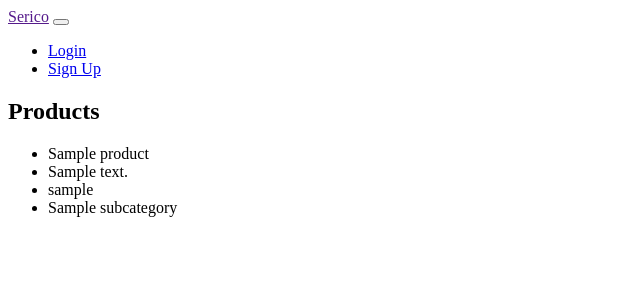
After one commit to MMahdiNasiri/AuctionBiddingProject, a Django app: page /products/ in a window 1280 px wide. The commit adds this page. Shown: the top 300 px of the page, without its empty margins (0-640 px from the left). Run offline with Django 4.2, Linux system fonts and the light colour scheme; tables that the repository leaves empty hold one stand-in row (values such as "Sample post").

Commit message:
feat: Add Products List Page
- Add product list page
- Define media rule

```diff
--- a/AuctionBidding/settings.py
+++ b/AuctionBidding/settings.py
@@ -9,7 +9,7 @@ https://docs.djangoproject.com/en/4.2/topics/settings/
 For the full list of settings and their values, see
 https://docs.djangoproject.com/en/4.2/ref/settings/
 """
-
+import os
 from pathlib import Path
 
 # Build paths inside the project like this: BASE_DIR / 'subdir'.
@@ -123,4 +123,7 @@ STATIC_URL = 'static/'
 # Default primary key field type
 # https://docs.djangoproject.com/en/4.2/ref/settings/#default-auto-field
 
+MEDIA_ROOT = os.path.join(BASE_DIR, 'media')
+MEDIA_URL = '/media/'
+
 DEFAULT_AUTO_FIELD = 'django.db.models.BigAutoField'
--- a/AuctionBidding/urls.py
+++ b/AuctionBidding/urls.py
@@ -20,4 +20,5 @@ from django.urls import path, include
 urlpatterns = [
     path('admin/', admin.site.urls),
     path('users/', include('users.urls')),
+    path('', include('products.urls')),
 ]
--- a/products/models.py
+++ b/products/models.py
@@ -33,7 +33,7 @@ class Products(models.Model):
     seller = models.ForeignKey(User, on_delete=models.DO_NOTHING, null=False, blank=False)
     sub_category = models.ForeignKey(SubCategory, on_delete=models.DO_NOTHING, null=False, blank=False)
     created_at = models.DateTimeField(auto_now_add=True)
-    deleted_at = models.DateTimeField(null=True)
+    deleted_at = models.DateTimeField(null=True, blank=True)
     deleted = models.IntegerField(default=0)
 
     def __str__(self):
--- /dev/null
+++ b/products/urls.py
@@ -0,0 +1,7 @@
+from django.urls import path
+
+from .views import ProductsListView
+
+urlpatterns = [
+    path('products/', ProductsListView.as_view()),
+]
--- a/products/views.py
+++ b/products/views.py
@@ -1,3 +1,8 @@
 from django.shortcuts import render
+from django.views.generic import ListView
+from .models import Products
 
-# Create your views here.
+
+class ProductsListView(ListView):
+    queryset = Products.objects.filter(deleted=0)
+    context_object_name = "products"
--- a/templates/base.html
+++ b/templates/base.html
@@ -1,6 +1,6 @@
 {% load static %}
 <!doctype html>
-<html lang="en" dir="rtl">
+<html>
   <head>
     <!-- Required meta tags -->
     <meta charset="utf-8">
@@ -21,14 +21,14 @@
         <ul class="navbar-nav mr-auto">
             {% if request.user.is_authenticated %}
                 <li class="nav-item">
-                    <a class="nav-link" href="{% url 'logout' %}">خروج</a>
+                    <a class="nav-link" href="{% url 'logout' %}">Log Out</a>
                 </li>
             {% else %}
                 <li class="nav-item">
-                    <a class="nav-link {% block login %}{% endblock %}" href="{% url 'login' %}">ورود</a>
+                    <a class="nav-link {% block login %}{% endblock %}" href="{% url 'login' %}">Login</a>
                 </li>
                 <li class="nav-item">
-                    <a class="nav-link {% block register %}{% endblock %}" href="{% url 'register' %}">ثبت نام</a>
+                    <a class="nav-link {% block register %}{% endblock %}" href="{% url 'register' %}">Sign Up</a>
                 </li>
             {% endif %}
         </ul>
--- /dev/null
+++ b/templates/products/products_list.html
@@ -0,0 +1,17 @@
+{% extends "base.html" %}
+
+
+{% block header %}
+    <h2>Products</h2>
+{% endblock %}
+
+{% block content %}
+    <ul>
+        {% for product in products %}
+            <li>{{ product.name }}</li>
+            <li>{{ product.description }}</li>
+            <li>{{ product.seller }}</li>
+            <li>{{ product.sub_category }}</li>
+        {% endfor %}
+    </ul>
+{% endblock %}
```
Also changed, not shown: products/migrations/0003_alter_products_deleted_at.py (added).
